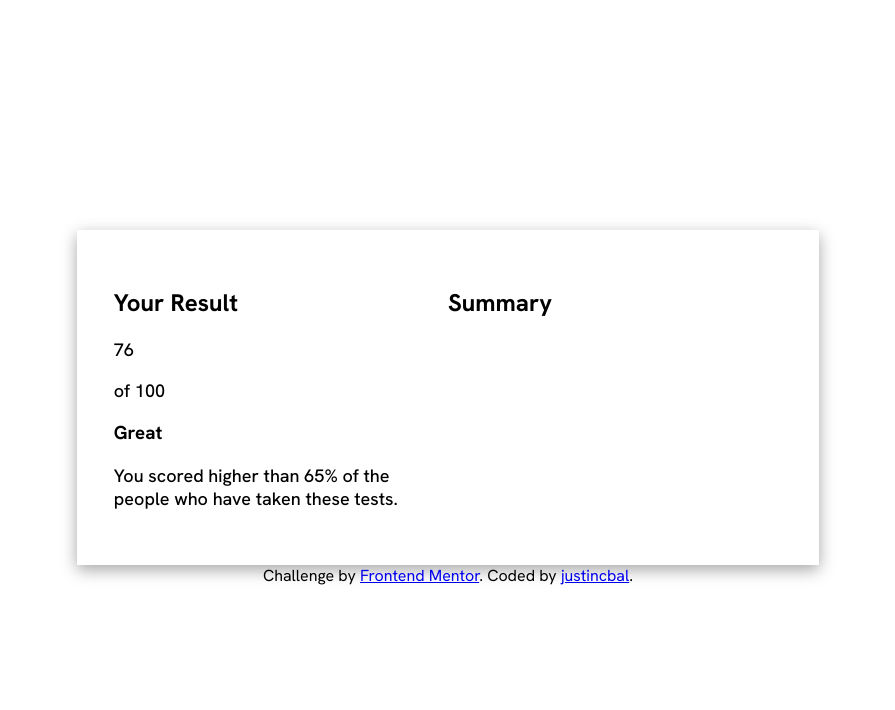
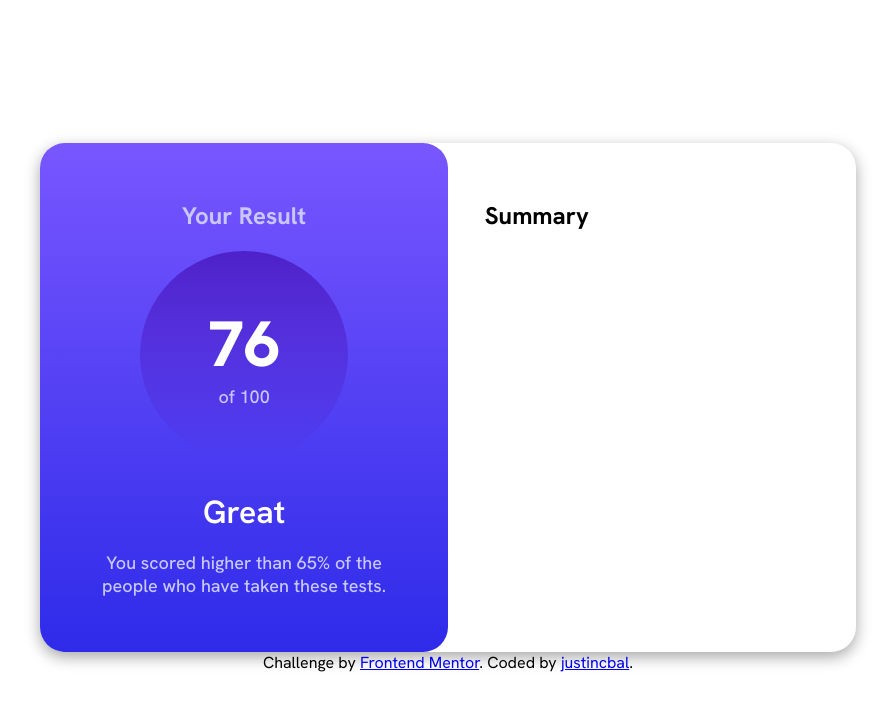
Before and after one commit to justincbal/FrontendMentor-Newbie-ResultSummaryComponent, a plain HTML site: page index.html in a window 1280 px wide. Shown: the whole page, without its empty margins (192-1087 px from the left). Drawn offline with Linux system fonts and the light colour scheme.

Commit message:
complete result side

```diff
--- a/index.html
+++ b/index.html
@@ -19,7 +19,7 @@
   <body>
     <main>
       <section class="result">
-        <h2>Your Result</h2>
+        <h2 class="lightText">Your Result</h2>
         <div class="scoreNumber">
           <p class="bold">76</p>
           <p>of 100</p>
--- a/style.css
+++ b/style.css
@@ -21,19 +21,67 @@ body {
   font-family: "Hanken Grotesk", sans-serif;
   font-optical-sizing: auto;
   font-style: normal;
+  /* border: solid 1px red; */
+
+  padding: 0;
 }
 
 p {
     font-size: 18px;
     font-weight: 500;
+    color: hsl(241, 100%, 89%);
 }
 
 main {
     display: flex;
     box-shadow: rgba(0, 0, 0, 0.35) 0px 5px 15px;
-    padding: 2.3rem;
+    border-radius: 25px;
+
 }
 
 section {
     flex: 1;
+    padding: 2.3rem;
+
 }
+
+/* RESULT SIDE */
+.result {
+  display: flex;
+  justify-content: center;
+  align-items: center;
+  flex-direction: column;
+  text-align: center;
+  background-image: linear-gradient(hsl(252, 100%, 67%), hsl(241, 81%, 54%));
+  color: white;
+  border-radius: 25px;
+}
+
+.scoreNumber {
+  border-radius: 50%;
+  aspect-ratio: 1/1;
+  background-image: linear-gradient(hsla(256, 72%, 46%, 1),hsla(241, 72%, 46%, 0));
+  padding: 3.2rem;
+}
+
+.scoreNumber > * {
+  margin: 0;
+}
+
+.bold {
+  font-size: 4rem;
+  font-weight: 800;
+  color: white;
+}
+
+.lightText {
+  color: hsl(241, 100%, 89%);
+}
+
+h3 {
+  font-size: 2rem;
+  font-weight: 600;
+  margin-bottom: 0;
+}
+
+/* SUMMARY SECTION */
```
